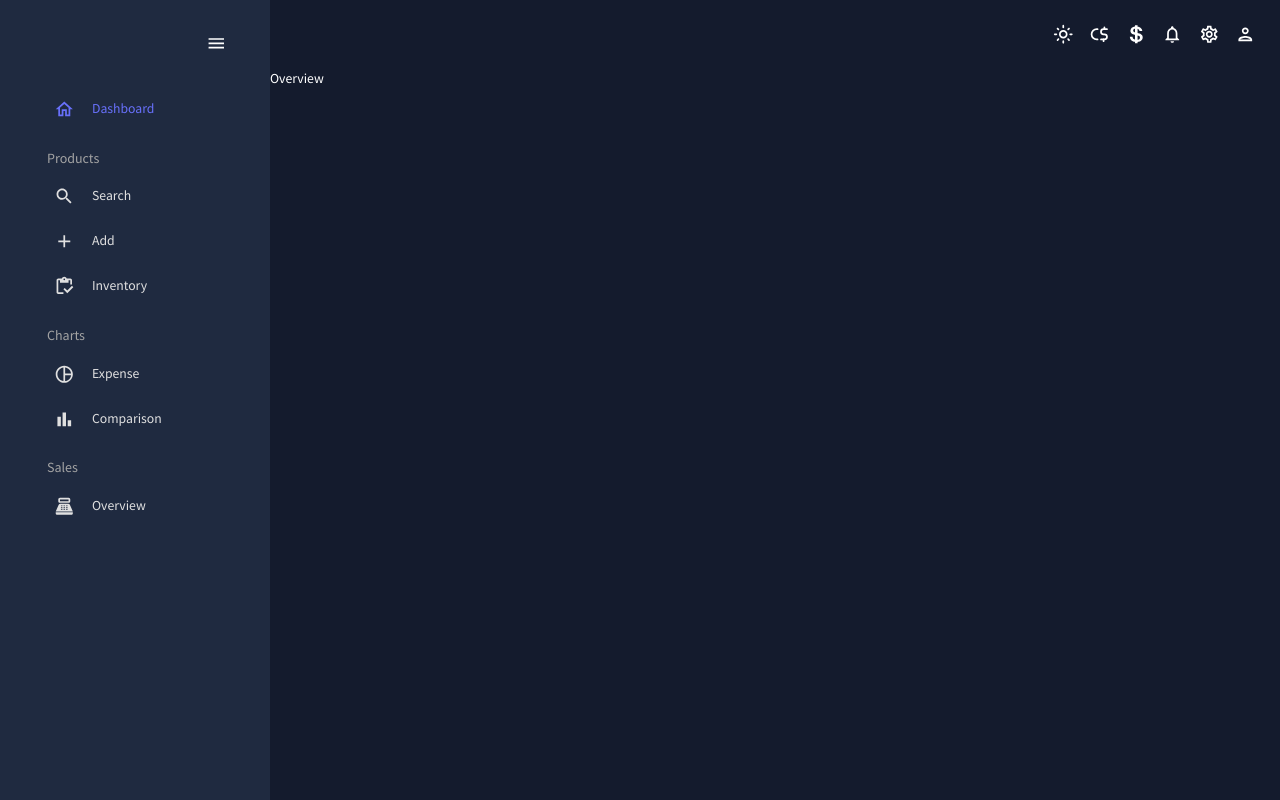
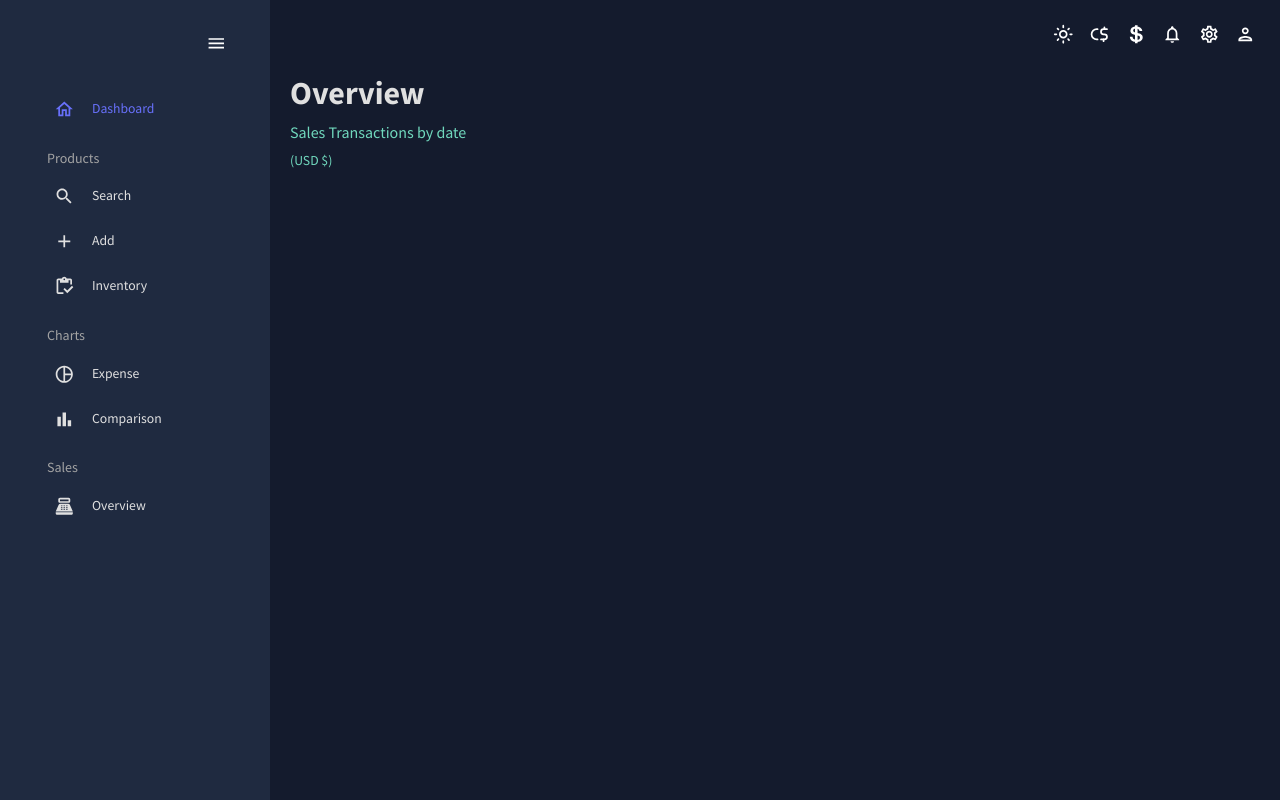
Before and after one commit to Leo-GeZhao/Sneaker-Mining, a React (Create React App) app: page /overview in a window 1280 px wide. Built offline with nearby package versions, Linux system fonts and the light colour scheme.

Commit message:
fix soldsize and soldprice in controller

```diff
--- a/models/sizeSchema.js
+++ b/models/sizeSchema.js
@@ -14,7 +14,7 @@ const sizeSchema = new Schema(
     lastSale: {
       type: Number,
     },
-    is_sold: {
+    isSold: {
       type: Boolean,
       default: false,
     },
--- a/src/App.js
+++ b/src/App.js
@@ -12,7 +12,7 @@ import Add from "./scenes/Add/Add";
 import Inventory from "./scenes/Inventory/Inventory";
 import PieChart from "./components/PieChart/PieChart";
 import BarChart from "./components/BarChart/BarChart";
-import Overview from "./components/Overview/Overview";
+import Overview from "./scenes/Overview/Overview";
 
 const currency = {
   USD: 1,
--- a/src/components/Overview/Overview.jsx
+++ /dev/null
@@ -1,7 +0,0 @@
-import React from "react";
-
-const Overview = () => {
-  return <div>Overview</div>;
-};
-
-export default Overview;
--- /dev/null
+++ b/src/components/Transaction/Transaction.jsx
@@ -0,0 +1,12 @@
+import React from "react";
+import { Box } from "@mui/material";
+
+const Transaction = () => {
+  return (
+    <Box>
+      <Box></Box>
+    </Box>
+  );
+};
+
+export default Transaction;
--- /dev/null
+++ b/src/scenes/Overview/Overview.jsx
@@ -0,0 +1,21 @@
+import Header from "../../components/Header/Header";
+import Transaction from "../../components/Transaction/Transaction";
+import { Box } from "@mui/material";
+const Overview = ({ currencyEx, currency, currencyCal }) => {
+  return (
+    <Box>
+      <Box>
+        <Header
+          title="Overview"
+          subtitle="Sales Transactions by date"
+          note={currencyEx === currency.CAD ? "CAD $" : "USD $"}
+        />
+      </Box>
+      <Box>
+        <Transaction />
+      </Box>
+    </Box>
+  );
+};
+
+export default Overview;
```
Also changed, not shown: controllers/inventory.js (+15 -5 lines).
